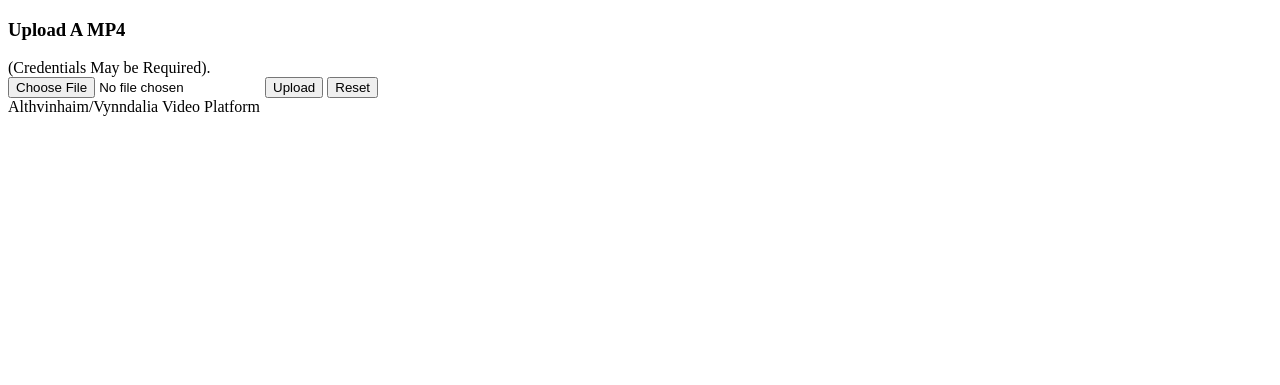
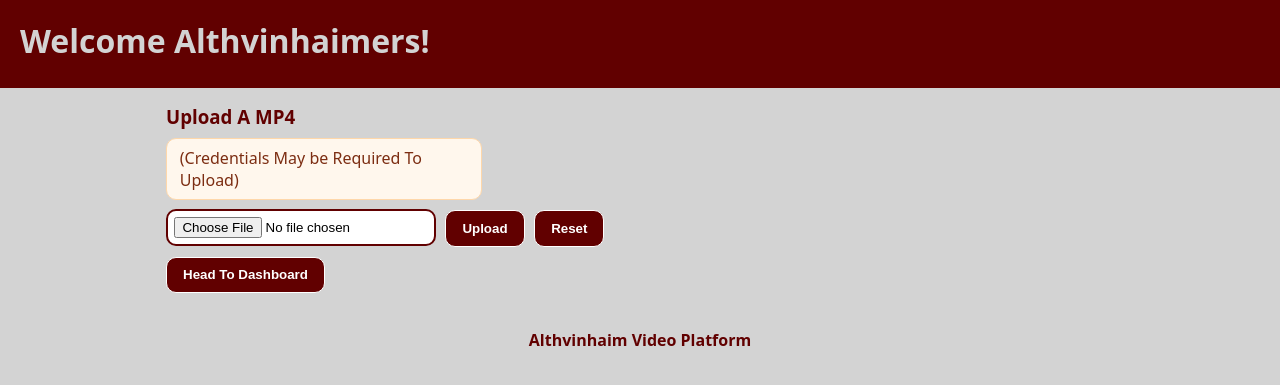
Before and after one commit to J-CYN/Systems_VideoPlatform, a Python web app: template templates/index.html in a window 1280 px wide. Shown: the top 385 px of the page. Run offline with Jinja, Linux system fonts and the light colour scheme; the template is opened without the code that fills it, so the values that code supplies are empty.

Commit message:
Created a base CSS descriptions and worked on separating the html files into separate pages

```diff
--- /dev/null
+++ b/static/js/main.js
@@ -0,0 +1,12 @@
+const upBtn = document.getElementById('uploadBtn');
+const upStat = document.getElementById('uploadStatus');
+
+function setUploading(isUploading){ //Define IsUploading in a later send Function
+    upBtn.disabled = isUploading;
+    upStat.textContent = isUploading ? "Uploading! Be Patient… " : "";
+    if(isUploading){
+        upStat.innerHTML = '<span class="spinner" style="vertical-align:-3px"></span> Uploading…'; //Set up spinner class
+    }
+    }
+
+//Continue Javascript Code
--- a/templates/index.html
+++ b/templates/index.html
@@ -5,18 +5,99 @@
     <title>Althvinhaim Video Platform</title>
     <meta name="viewport" content="width=device-width, initial-scale=1" />
     <style>
-        /* Put Stuff Inside */
+        *{box-sizing:border-box}
+        body{
+        margin:0;
+        font-family: system-ui, -apple-system, Segoe UI, Roboto, Arial, "Helvetica Neue", Helvetica;
+        background: #D3D3D3;
+        }
+
+        header{
+            background:hsla(0, 100%, 19%, 1.00);
+            color:#D3D3D3;
+            padding:1rem 1.25rem;
+            display:flex;
+            align-items:center;
+            justify-content:space-between;
+        }
+
+        main{ max-width:980px; margin:1rem auto; padding:0 1rem; }
+
+
+        .note{
+            background:#fff7ed;
+            border:1px solid #fed7aa;
+            color:#7c2d12;
+            padding:.5rem .8rem;
+            border-radius:10px;
+            margin:.5rem 0;
+            max-width: 316px;
+        }
+
+        h1{
+            color: #D3D3D3; margin:.2rem 0 .6rem }
+
+        h2,h3{
+            color: hsla(0, 100%, 19%, 1.00);
+            margin:.2rem 0 .6rem }
+
+        .controls{
+            display:flex;
+            flex-wrap:wrap;
+            gap:.6rem;
+            align-items:center
+        }
+        input[type=file]{
+            padding:.4rem;
+            border:2px solid hsla(0, 100%, 19%, 1.00);
+            border-radius:10px;
+            background:#fff;
+        }
+        button{
+            background:hsla(0, 100%, 19%, 1.00);
+            color:rgba(255, 255, 255, 1);
+            border:1px solid rgba(255, 255, 255, 1);
+            padding:.6rem 1rem;
+            border-radius:10px;
+            font-weight:600;
+            cursor:pointer;
+            margin-top: 2px;
+        }
+        button.secondary{
+            background: hsla(0, 100%, 19%, 1.00);
+            color:rgba(255, 255, 255, 1)
+        }
+
+        #dashbut{
+            margin-top: 10px;
+        }
+
+        .spinner{
+            display:inline-block;
+            width:18px;
+            height:18px;
+            border:2px solid #cbd5e1;
+            border-top-color: hsla(0, 100%, 19%, 1.00); border-radius:50%; animation:spin 0.8s linear infinite }
+        @keyframes spin{ to{ transform:rotate(360deg) } }
+
+        footer{
+            text-align:center;
+            color: hsla(0, 100%, 19%, 1.00);
+            padding:1.25rem 0;
+            font-weight: bold;
+        }
     </style>
+    <script src="../js/main.js" defer></script>
 </head>
 <body>
     <header>
-        <!--PUT STUFF-->
+        <h1> Welcome Althvinhaimers!</h1>
     </header>
     <main>
         <section class="Uploading">
             <h3>Upload A MP4</h3>
             <div class="note">
-                (Credentials May be Required).
+                (Credentials May be Required To Upload)
             </div>
             <div class="controls">
                 <input type="file" id="f" accept="video/*" />
@@ -25,21 +106,9 @@
                 <span id="uploadStatus" class="muted" aria-live="polite"></span>
             </div>
         </section>
+        <button id="dashbut" onclick="window.location.href='dashboard.html'">Head To Dashboard</button>
         <!--PUT STUFF-->
     </main>
-    <footer> Althvinhaim/Vynndalia Video Platform </footer>
-    <script>
-        const upBtn = document.getElementById('uploadBtn');
-        const upStat = document.getElementById('uploadStatus');
-
-        function setUploading(isUploading){ <!--Define IsUploading in a later send Function-->
-        upBtn.disabled = isUploading;
-        upStat.textContent = isUploading ? "Uploading! Be Patient… " : "";
-        if(isUploading){
-            upStat.innerHTML = '<span class="spinner" style="vertical-align:-3px"></span> Uploading…'; <!--Set up spinner class-->
-        }
-        }
-        /* Put JavaScript here*/
-    </script>
+    <footer> Althvinhaim Video Platform </footer>
 </body>
 </html>
```
Also changed, not shown: templates/dashboard.html (added, +104 -0 lines).
